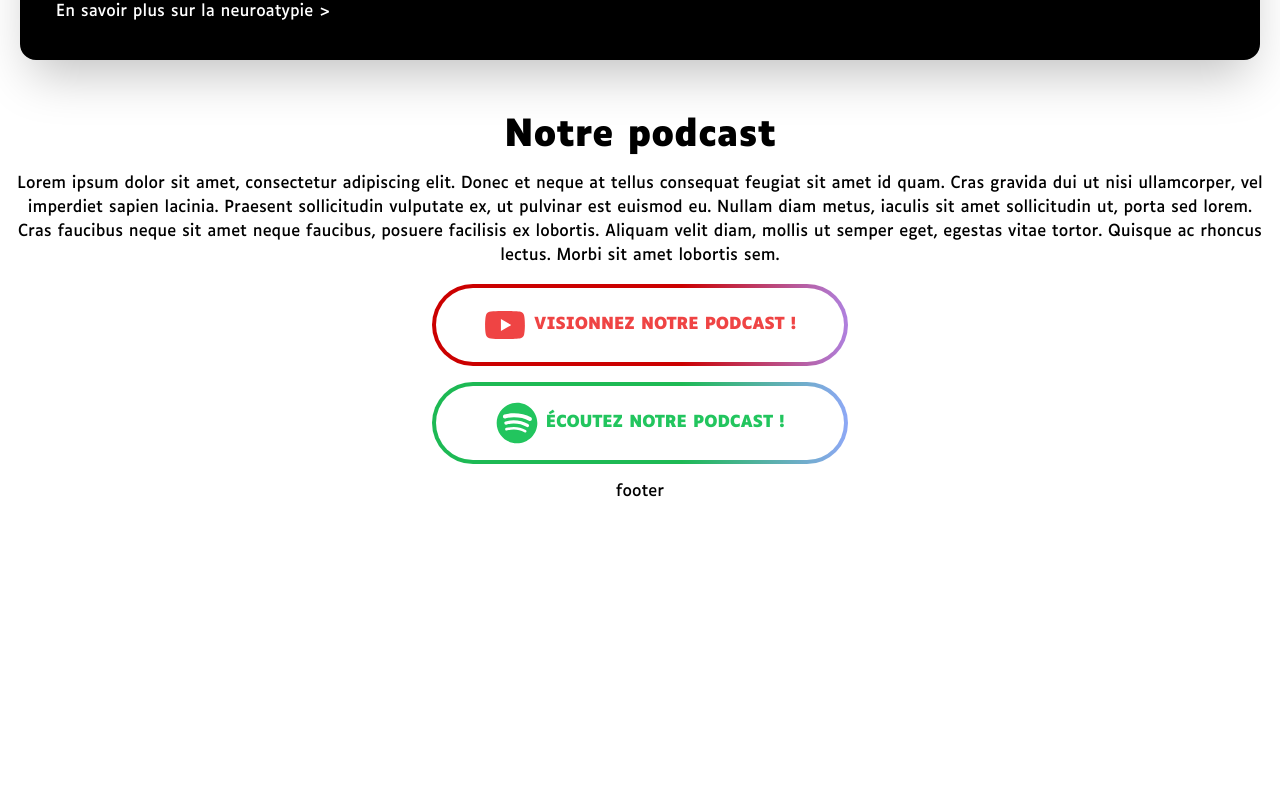
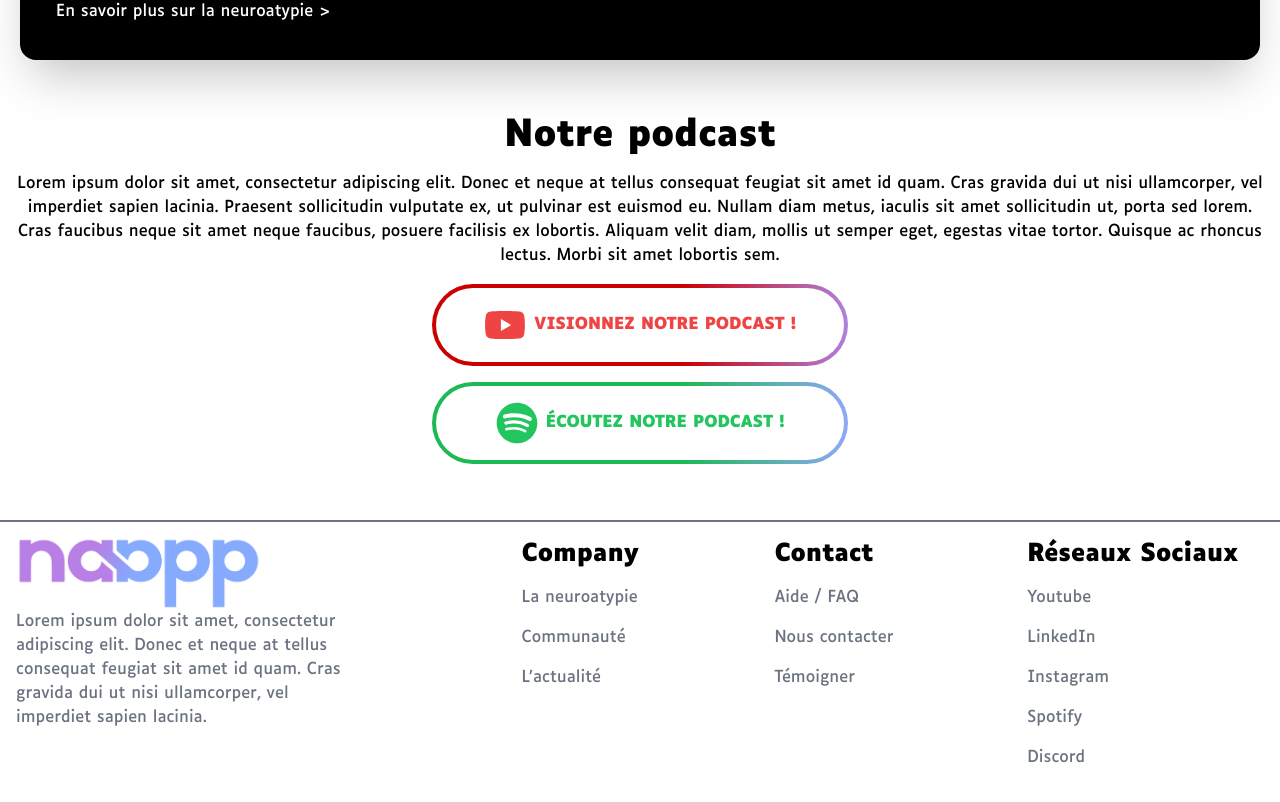
Before and after one commit to remybms/naapp, a Next.js app: page / in a window 1280 px wide. Shown: the part 1277-2079 px from the top of the page. Before the commit the page ends 1781 px from the top, so only its background shows below. Built offline with nearby package versions, Linux system fonts and the light colour scheme.

Commit message:
create tablet and pc footer

```diff
--- a/components/footer.js
+++ b/components/footer.js
@@ -4,8 +4,33 @@ import Link from "next/link"
 export default function Footer() {
     return (
         <>
-            <div className="hidden tablet:flex">
-                footer
+            <div className="hidden tablet:grid grid-cols-5 gap-4 p-4 text-gray-500 my-10 border-t-2 border-gray-500">
+                <div className="col-span-2">
+                    <img src="/img/LOGO_PRINCIPAL.png" className="w-1/2" />
+                    <div className="text-gray-500 w-2/3">
+                        Lorem ipsum dolor sit amet, consectetur adipiscing elit. Donec et neque at tellus consequat feugiat sit amet id quam. Cras gravida dui ut nisi ullamcorper, vel imperdiet sapien lacinia.
+                    </div>
+                </div>
+                <div className="flex flex-col space-y-4">
+                    <h2 className="font-bold text-2xl text-black">Company</h2>
+                    <Link href="/neuroatypie">La neuroatypie</Link>
+                    <Link href="/community">Communauté</Link>
+                    <Link href="/community">L'actualité</Link>
+                </div>
+                <div className="flex flex-col space-y-4">
+                    <h2 className="font-bold text-2xl text-black">Contact</h2>
+                    <Link href="/faq">Aide / FAQ</Link>
+                    <Link href="mailto:naapp.contact@gmail.com">Nous contacter</Link>
+                    <Link href="/community/#formulaire">Témoigner</Link>
+                </div>
+                <div className="flex flex-col justify-around space-y-4">
+                    <h2 className="font-bold text-2xl text-black">Réseaux Sociaux</h2>
+                    <Link href="https://www.youtube.com/@naapp_app" >Youtube</Link>
+                    <Link href="https://www.linkedin.com/company/naapp/" >LinkedIn</Link>
+                    <Link href="https://www.instagram.com/naapp_app/" >Instagram</Link>
+                    <Link href="https://open.spotify.com/user/31kn2za6r6axcgwtfsjmav5seoce?si=0550a34ac9254720" >Spotify</Link>
+                    <Link href="https://discord.gg/wcRW6wfNq6" >Discord</Link>
+                </div>
             </div>
             <div className="flex flex-col tablet:hidden p-4 space-y-2">
                 <img src="/img/LOGO_PRINCIPAL.png" className="w-1/2" />
@@ -13,11 +38,11 @@ export default function Footer() {
                     Lorem ipsum dolor sit amet, consectetur adipiscing elit. Donec et neque at tellus consequat feugiat sit amet id quam. Cras gravida dui ut nisi ullamcorper, vel imperdiet sapien lacinia.
                 </div>
                 <div className="flex justify-around text-white border-y-2 border-gray-500 py-4">
-                    <Link href="" className="bg-black rounded-xl p-2"><FaYoutube size={42}/></Link>
-                    <Link href="" className="bg-black rounded-xl p-2"><FaLinkedinIn size={42}/></Link>
-                    <Link href="" className="bg-black rounded-xl p-2"><FaInstagram size={42}/></Link>
-                    <Link href="" className="bg-black rounded-xl p-2"><FaSpotify size={42}/></Link>
-                    <Link href="" className="bg-black rounded-xl p-2"><FaDiscord size={42}/></Link>
+                    <Link href="https://www.youtube.com/@naapp_app" className="bg-black rounded-xl p-2"><FaYoutube size={42} /></Link>
+                    <Link href="https://www.linkedin.com/company/naapp/" className="bg-black rounded-xl p-2"><FaLinkedinIn size={42} /></Link>
+                    <Link href="https://www.instagram.com/naapp_app/" className="bg-black rounded-xl p-2"><FaInstagram size={42} /></Link>
+                    <Link href="https://open.spotify.com/user/31kn2za6r6axcgwtfsjmav5seoce?si=0550a34ac9254720" className="bg-black rounded-xl p-2"><FaSpotify size={42} /></Link>
+                    <Link href="https://discord.gg/wcRW6wfNq6" className="bg-black rounded-xl p-2"><FaDiscord size={42} /></Link>
                 </div>
                 <div className="grid grid-cols-2 gap-4 pt-4 text-gray-500">
                     <div className="flex flex-col space-y-2">
```
